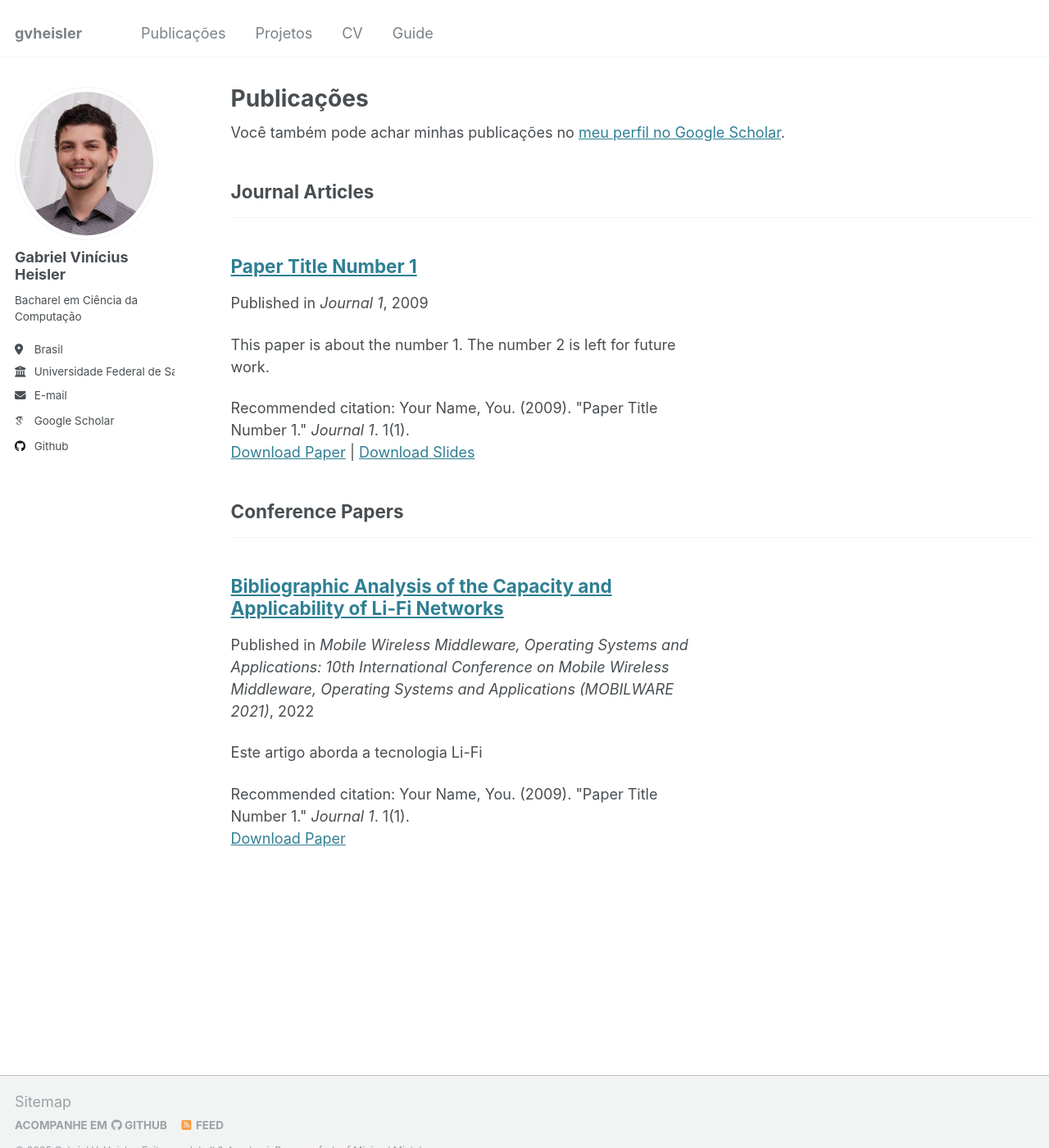
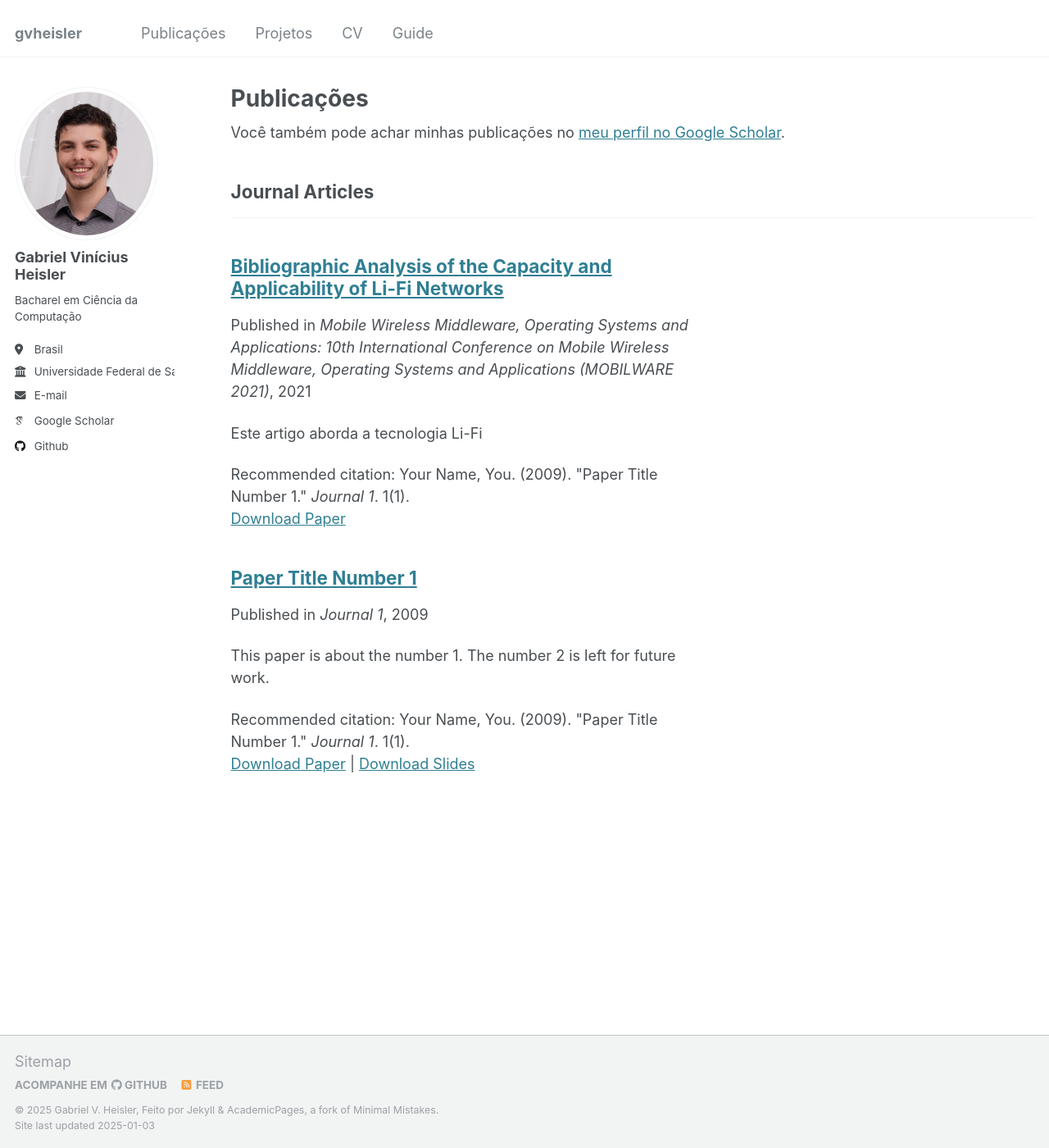
Before and after one commit to gvheisler/gvheisler.github.io, a Jekyll site: the page built from _pages/publications.html, in a window 1280 px wide and 1400 px high. Shown: the whole window at 82% size. Built offline with Jekyll 4.4.1, drawn with Linux system fonts in a browser that asks for light colours; some web fonts are replaced.

Commit message:
correção no tipo de publicação

```diff
--- a/_publications/2022-bibliographic-analysis-lifi.md
+++ b/_publications/2022-08-06-bibliographic-analysis-lifi.md
@@ -1,10 +1,10 @@
 ---
 title: "Bibliographic Analysis of the Capacity and Applicability of Li-Fi Networks"
 collection: publications
-category: conferences
+category: manuscripts
 permalink: /publication/bibliographic-analysis-lifi
 excerpt: 'Este artigo aborda a tecnologia Li-Fi'
-date: 2022-08-06
+date: 2021-08-06
 venue: 'Mobile Wireless Middleware, Operating Systems and Applications: 10th International Conference on Mobile Wireless Middleware, Operating Systems and Applications (MOBILWARE 2021)'
 slidesurl: # 'http://academicpages.github.io/files/slides1.pdf'
 paperurl: 'http://academicpages.github.io/files/papers/bibliographic-analysis-lifi.pdf'
```
